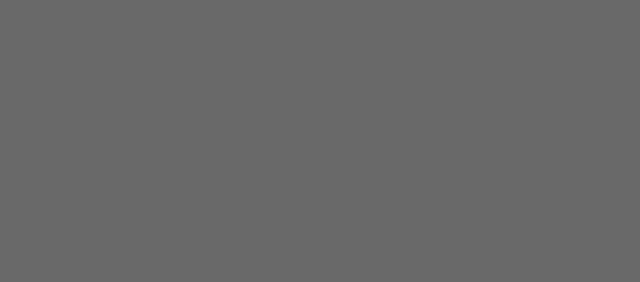
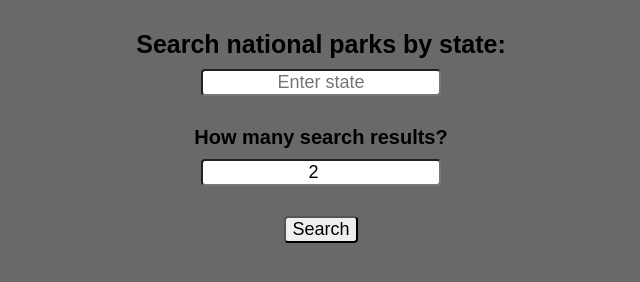
Before and after one commit to jacobselbe/getParks, a plain HTML site: page index.html in a window 1280 px wide. Shown: the whole page, without its empty margins (319-959 px from the left). Drawn offline with nearby package versions, Linux system fonts and the light colour scheme.

Commit message:
updated html and css to passable live version

```diff
--- a/index.html
+++ b/index.html
@@ -13,10 +13,16 @@
     <body>
         <main role="main">
             <form id="js-form">
-
+                <label for="js-state"><h1>Search national parks by state:</h1></label>
+                <input type="text" id="js-searchState" placeholder="Enter state" required>
+                <label for="js-maxResults"><h2>How many search results?</h2></label>
+                <input type="number" id="js-maxResults" value="2">
+                <button type="submit">Search</button>
             </form>
-            <section id="js-results">
-
+            <section>
+                <ul id="js-results">
+                    <!-- generated by JS -->
+                </ul>
             </section>
         </main>
         <script src="main.js"></script>
--- a/main.css
+++ b/main.css
@@ -1,9 +1,12 @@
 * {
     box-sizing: border-box;
+    font-size: 18px;
+    font-family: Arial, Helvetica, sans-serif;
 }
 
 body {
     background-color: dimgray;
+
 }
 
 main {
@@ -11,3 +14,26 @@ main {
     margin: 0 auto;
     text-align: center;
 }
+
+form * {
+    margin: 10px auto;
+    display: block;
+    border-radius: 4px;
+    text-align: center;
+}
+
+form {
+    margin-top: 30px;
+}
+
+input {
+    margin-bottom: 30px;
+}
+
+h1 {
+    font-size: 25px;
+}
+
+h2 {
+    font-size: 20px;
+}
```
